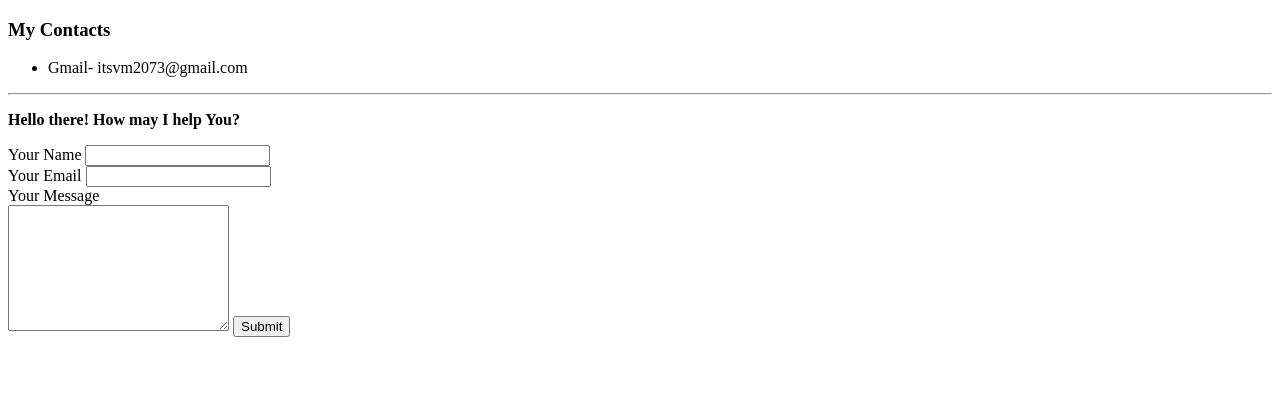
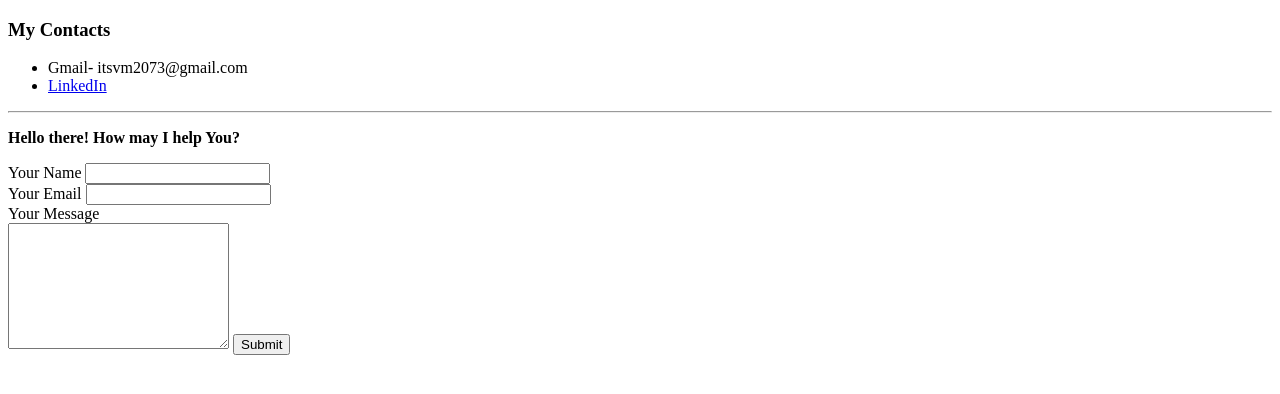
Before and after one commit to Vishal-mishra01/AboutMe, a plain HTML site: page MyContacts.html in a window 1280 px wide. Drawn offline with Linux system fonts and the light colour scheme.

Commit message:
Add files via upload

```diff
--- a/MyContacts.html
+++ b/MyContacts.html
@@ -8,6 +8,7 @@
     <h3>My Contacts</h3>
     <ul>
       <li>Gmail- itsvm2073@gmail.com</li>
+      <li><a href="https://www.linkedin.com/in/vishal-mishra-2067721b9/">LinkedIn</a></li>
     </ul>
     <hr>
     <p><strong>Hello there! How may I help You?</strong></p>
```
